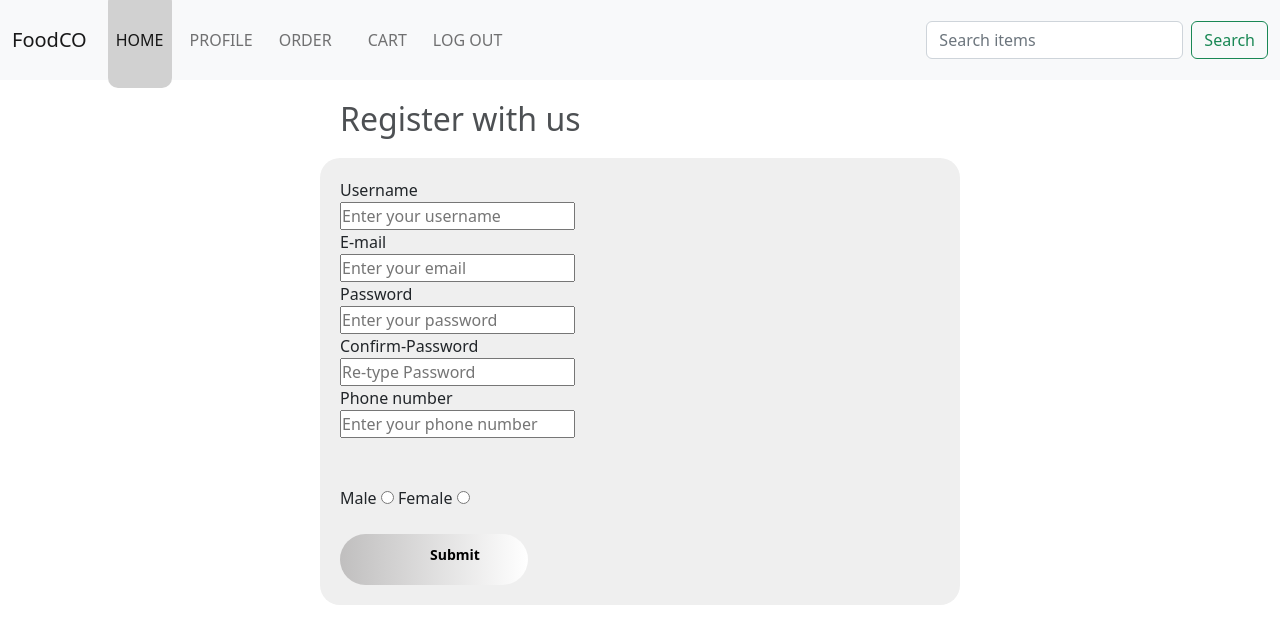
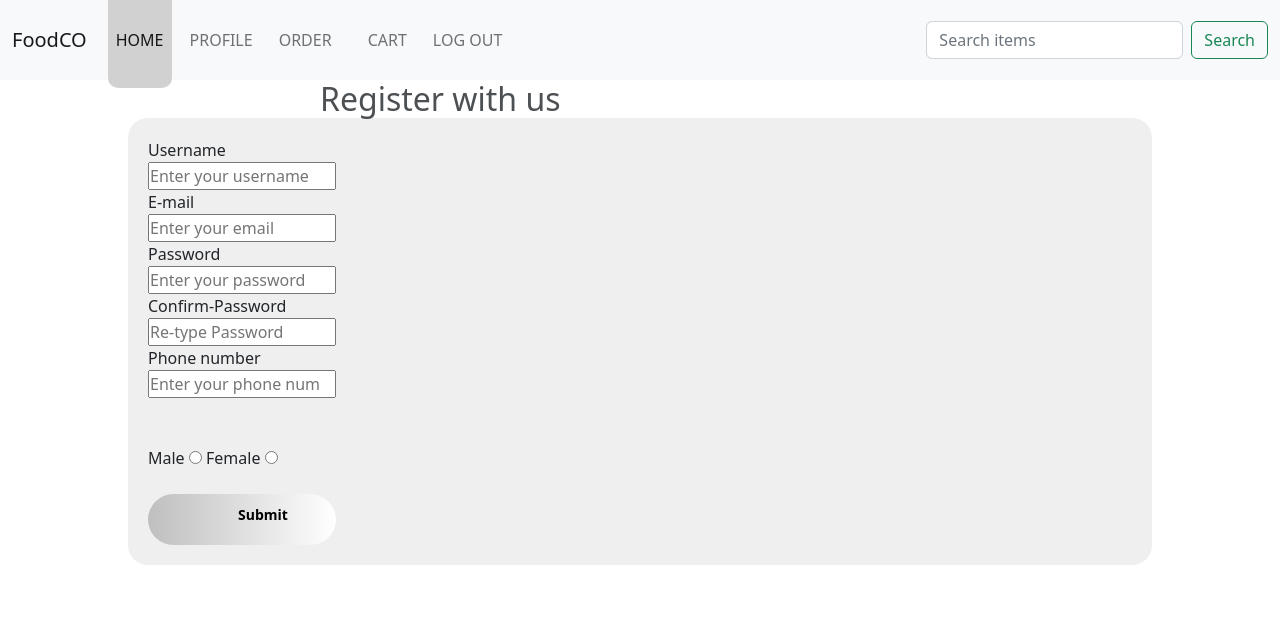
Before and after one commit to Rolandonas/Responsive-site-group-224, a plain HTML site: page index.html in a window 1280 px wide. Drawn offline with nearby package versions, Linux system fonts and the light colour scheme.

Commit message:
commited 1

```diff
--- a/style.css
+++ b/style.css
@@ -60,23 +60,24 @@ span {
 }
 .register-container{
   display: flex;
-  max-width: 50%;
+  max-width: 80%;
   background-color: #efefef;
   border-radius: 20px;
   padding: 20px 20px 20px 20px;
   align-items: center;
  margin: 0 auto;
 }
-.register-container{
-  max-width: 50%;
-  padding: 20px 20px 20px 20px;
+.register-container input{
+  display:;
+  max-width: 80%;
+  margin: 0px auto;
   align-items: center;
   align-content: center;
-  position: relativ;
+  position: relative;
 }
 .reg-with-us{
   display: flex;
-  padding: 20px;
+  padding: 0px;
   margin: 0px auto;
   max-width: 50%;
   opacity: 0.8;
```
